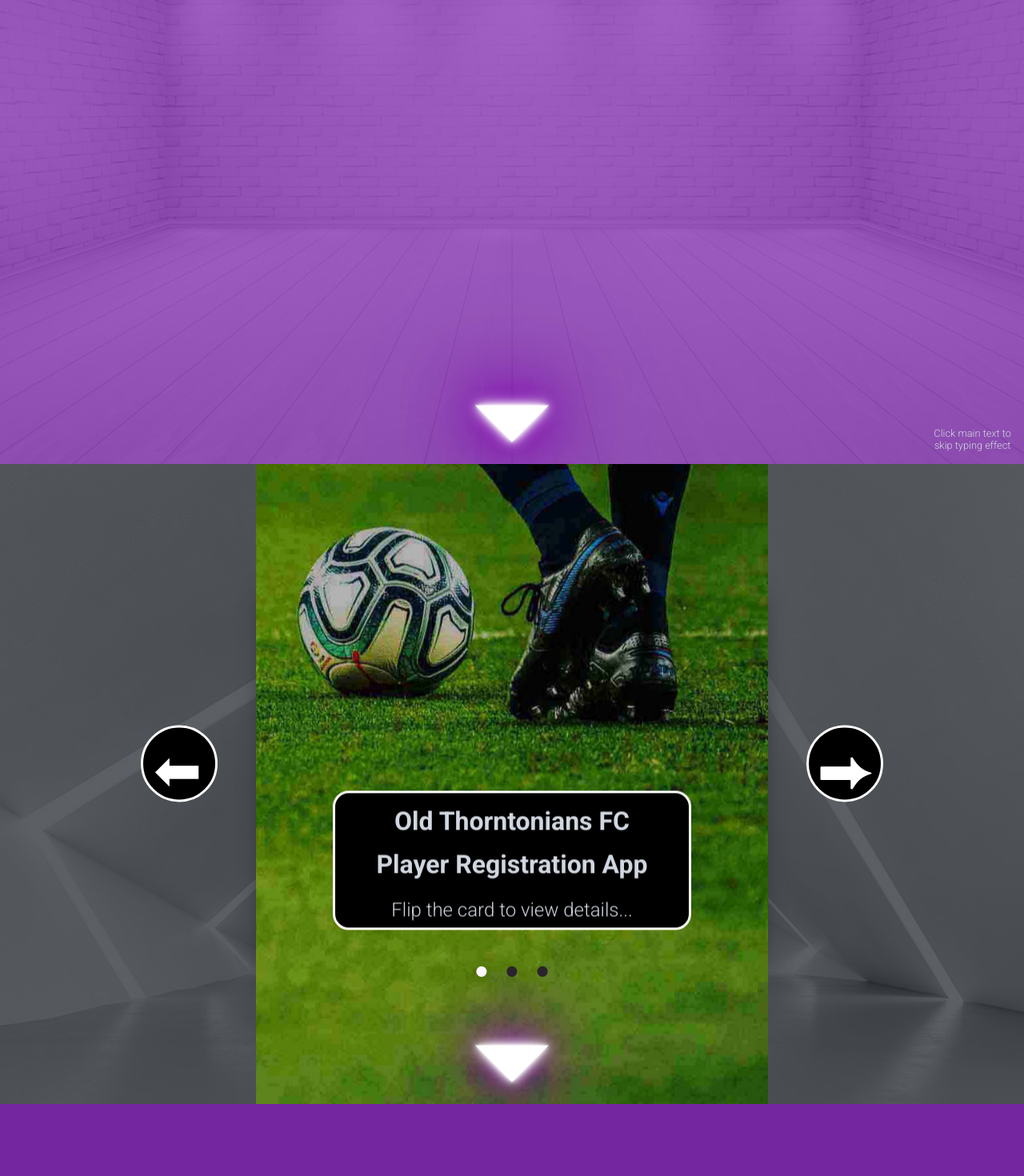
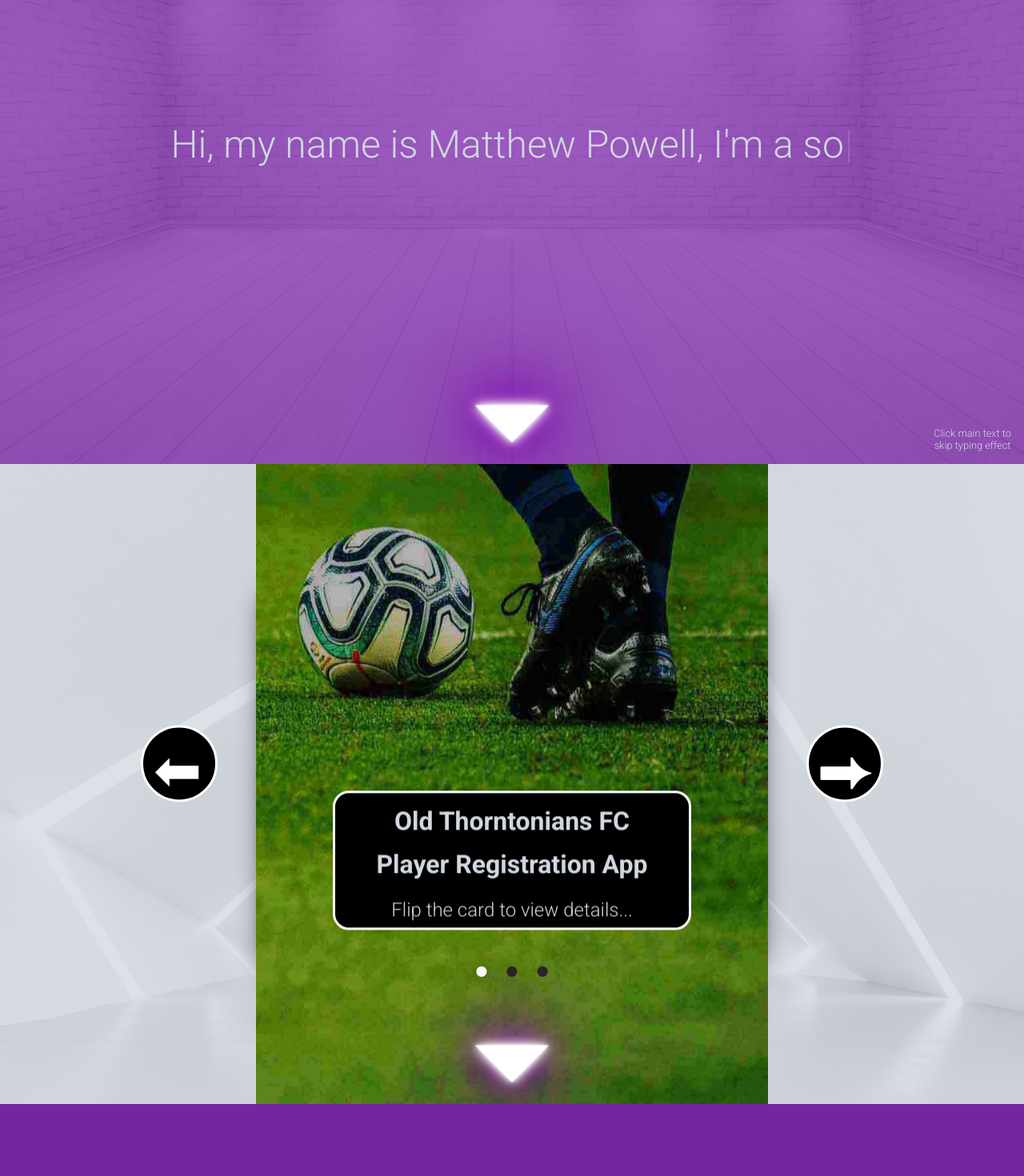
Before and after one commit to matt-powelldev2784/react_portfolio, a React (Create React App) app: page / in a window 1280 px wide. Shown: the part 1020-2490 px from the top of the page at 80% size. Built offline with nearby package versions, Linux system fonts and the light colour scheme; a web font is replaced by a local one.

Commit message:
typewriter effect animation state fix

```diff
--- a/src/app/themes.js
+++ b/src/app/themes.js
@@ -24,7 +24,7 @@ export const dark = {
         ABOUT_TEXT: '#d1d7e0'
     },
     projects: {
-        PROJECTS_BG: 'rgb(24, 29, 36, 0.7)'
+        PROJECTS_BG: 'rgb(209, 215, 224, 0.75)'
     },
     contact: {
         CONTACT_BG: 'rgb(128, 43, 177, 0.9);',
@@ -52,9 +52,11 @@ export const light = {
         ABOUT_H1_TEXT: '#d1d7e0',
         ABOUT_TEXT: '#000000'
     },
-    projects: { PROJECTS_BG: 'rgb(209, 215, 224 0.75)' },
+    projects: {
+        PROJECTS_BG: 'rgb(209, 215, 224, 0.2)'
+    },
     contact: {
-        CONTACT_BG: 'rgb(209, 215, 224, 0.9)',
+        CONTACT_BG: 'rgb(209, 215, 224, 0.95)',
         CONTACT_H1_BG: '#000000',
         CONTACT_H1_TEXT: '#d1d7e0',
         CONTACT_TEXT: '#000000'
--- a/src/components/02_About/02_About.jsx
+++ b/src/components/02_About/02_About.jsx
@@ -20,13 +20,11 @@ const About = ({ triggerAnimation, scrollToComponent }, ref) => {
             <StyledRefDiv ref={ref}></StyledRefDiv>
             <Background backgroundImage={backgroundImage} />
             <StyledFlexBox background={ABOUT_BG}>
-                <AboutText triggerAnimation={triggerAnimation} />
+                <AboutText />
             </StyledFlexBox>
-            {isDesktop && (
-                <StyledA color={ABOUT_TEXT}>
-                    Click main text to<br></br>skip typing effect
-                </StyledA>
-            )}
+            <StyledA color={ABOUT_TEXT}>
+                Click main text to<br></br>skip typing effect
+            </StyledA>
             {isDesktop && <NeonText char={'⏷'} onClick={scrollToComponent} triggerAnimation={triggerAnimation} />}
         </StyledSection>
     )
@@ -61,6 +59,8 @@ const StyledA = styled.a`
     display: block;
     bottom: 0;
     right: 0;
+    width: auto;
+    height: auto;
     padding: 1rem;
     font-size: 0.8rem;
     text-align: center;
@@ -69,6 +69,8 @@ const StyledA = styled.a`
     @media (max-device-width: 440px) {
         top: 2rem;
         left: 0rem;
+        width: 6rem;
+        height: 2rem;
         font-size: 0.6rem;
         padding: 0.5rem;
         text-align: unset;
--- a/src/components/02_About/AboutText/AboutText.jsx
+++ b/src/components/02_About/AboutText/AboutText.jsx
@@ -1,27 +1,42 @@
-import React, { useState } from 'react'
+import React, { useRef, useState, useEffect } from 'react'
 import styled from 'styled-components'
+import { useIsInViewport } from '../../Utilities/useIntersection'
 import { ThemeContext } from '../../../app/App'
 import Typewriter from 'typewriter-effect'
 import { textArray } from '../aboutTextInfo'
 import { AboutStatic } from './AboutStatic'
 
-export const AboutText = ({ triggerAnimation }) => {
-    const [typingEffectEnd, setTypingEffectEnd] = useState(false)
-    const { theme, isDesktop } = React.useContext(ThemeContext)
+export const AboutText = () => {
+    const typewriterRef = useRef(null)
+    const [displayTypingEffect, setDisplayTypingEffect] = useState(false)
+    const [disableTypingEffect, setDisableTypingEffect] = useState(false)
+    const [displayStaticText, setDisplayStaticText] = useState(false)
+    const { theme } = React.useContext(ThemeContext)
     const { ABOUT_TEXT } = theme?.colors?.about
 
     const onClickToEndTypingEffect = () => {
-        setTypingEffectEnd(true)
+        setDisplayTypingEffect(false)
+        setDisplayStaticText(true)
+        setDisableTypingEffect(true)
     }
+
+    const typewriterIsInViewport = useIsInViewport(typewriterRef)
+    useEffect(() => {
+        if (typewriterIsInViewport) {
+            setDisplayTypingEffect(true)
+        }
+    }, [typewriterIsInViewport, setDisplayTypingEffect])
 
     return (
         <StyledSection onClick={onClickToEndTypingEffect}>
-            <StyledContainer text={ABOUT_TEXT}>
-                {!typingEffectEnd && isDesktop && triggerAnimation && (
+            <StyledContainer text={ABOUT_TEXT} ref={typewriterRef}>
+                {displayTypingEffect && !disableTypingEffect && (
                     <Typewriter
                         onInit={typewriter => {
                             typewriter.typeString().callFunction(() => {
-                                setTypingEffectEnd(true)
+                                setDisplayTypingEffect(false)
+                                setDisplayStaticText(true)
+                                setDisableTypingEffect(true)
                             })
                         }}
                         options={{
@@ -32,8 +47,7 @@ export const AboutText = ({ triggerAnimation }) => {
                         }}
                     />
                 )}
-                {!isDesktop && <AboutStatic triggerAnimation={triggerAnimation} />}
-                {typingEffectEnd && isDesktop && <AboutStatic />}
+                {displayStaticText && <AboutStatic />}
             </StyledContainer>
         </StyledSection>
     )
--- a/src/components/03_Projects/03_Projects.jsx
+++ b/src/components/03_Projects/03_Projects.jsx
@@ -8,7 +8,7 @@ import { Background } from '../ui/Background'
 import { ProjectTitle } from './ProjectTitle'
 import backgroundImage from '../../img/white_room_bg.jpg'
 
-const Projects = ({ scrollToComponent, triggerAnimation, pageTheme }, ref) => {
+const Projects = ({ scrollToComponent, triggerAnimation }, ref) => {
     const { theme, isDesktop } = React.useContext(ThemeContext)
     const { PROJECTS_BG } = theme?.colors?.projects
 
```
